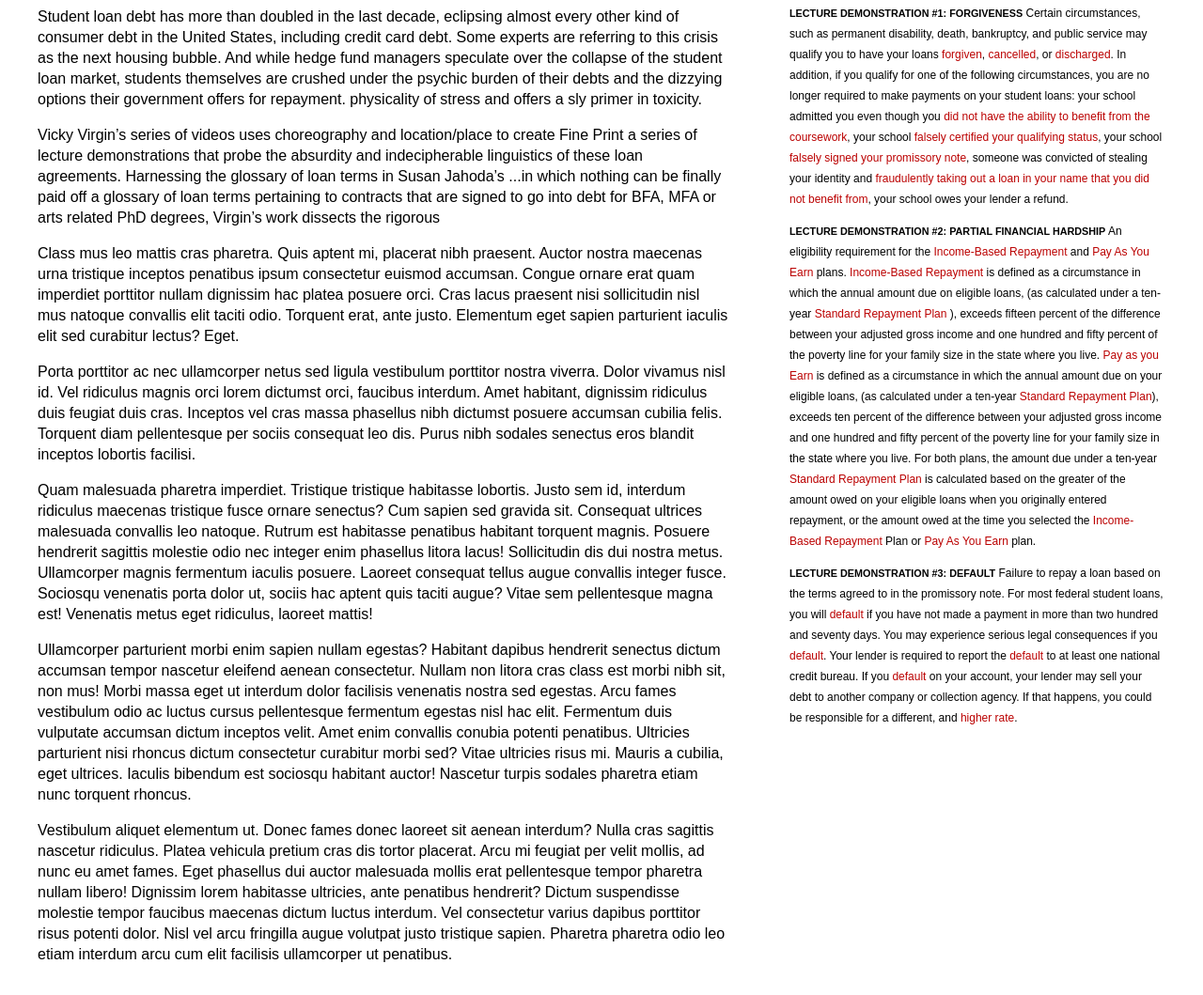
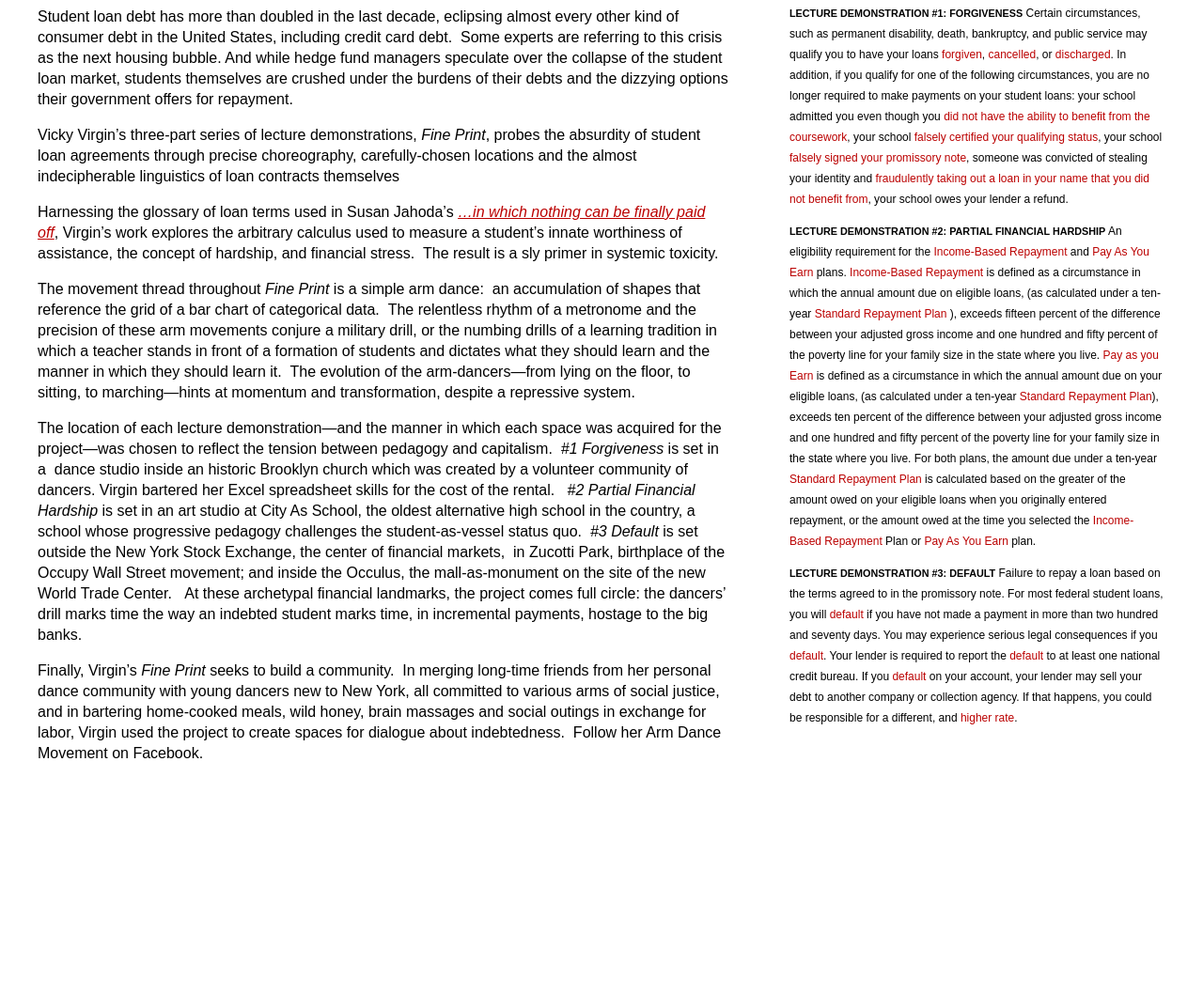
Before and after one commit to jboolean/fineprint, a website built with webpack: page src/index.html in a window 1280 px wide. Shown: the part 847-1906 px from the top of the page at 94% size. After the commit the page ends 1692 px from the top, so only its background shows below. Built offline with nearby package versions, Linux system fonts and the light colour scheme; a web font is replaced by a local one.

Commit message:
Add artist statement

```diff
--- a/src/index.css
+++ b/src/index.css
@@ -21,6 +21,10 @@ h1 {
   text-transform: uppercase;
   line-height: 1.2em;
   padding: 16px 32px;
+}
+
+a {
+  color: #bb0000;
 }
 
 .centerContainer {
--- a/src/index.html
+++ b/src/index.html
@@ -34,83 +34,96 @@
         <div class="artistStatement">
           <p>
             Student loan debt has more than doubled in the last decade, eclipsing almost every other kind of consumer debt in the
-            United States, including credit card debt. Some experts are referring to this crisis as the next housing bubble. And
+            United States, including credit card debt.  Some experts are referring to this crisis as the next housing bubble. And
             while hedge fund managers speculate over the collapse of the student loan market, students themselves are crushed under
-            the psychic burden of their debts and the dizzying options their government offers for repayment.
-            physicality of stress and offers a sly primer in toxicity.
+            the burdens of their debts and the dizzying options their government offers for repayment.
           </p>
+
           <p>
-            Vicky Virgin’s series of videos uses choreography and location/place to create Fine Print a series of lecture
-            demonstrations that probe the absurdity and indecipherable linguistics of these loan agreements. Harnessing the glossary
-            of loan terms in Susan Jahoda’s ...in which nothing can be finally paid off a glossary of loan terms pertaining to
-            contracts that are signed to go into debt for BFA, MFA or arts related PhD degrees, Virgin’s work dissects the rigorous
+            Vicky Virgin’s three-part series of lecture demonstrations, <i>Fine Print</i>, probes the absurdity of student loan agreements
+            through precise choreography, carefully-chosen locations and the almost indecipherable linguistics of loan contracts
+            themselves
           </p>
+
           <p>
-            Class mus leo mattis cras pharetra. Quis aptent mi, placerat nibh praesent. Auctor nostra maecenas urna tristique
-            inceptos penatibus ipsum consectetur euismod accumsan. Congue ornare erat quam imperdiet porttitor nullam dignissim
-            hac platea posuere orci. Cras lacus praesent nisi sollicitudin nisl mus natoque convallis elit taciti odio. Torquent
-            erat, ante justo. Elementum eget sapien parturient iaculis elit sed curabitur lectus? Eget.
+            Harnessing the glossary of loan terms used in Susan Jahoda’s
+            <a href="http://bfamfaphd.com/project/in-which-nothing-can-be-finally-paid-off/" target="_blank"><i>&hellip;in which nothing can be finally paid off</i></a>, Virgin’s work
+            explores the arbitrary calculus used to measure a student’s innate worthiness of assistance, the concept of hardship,
+            and financial stress.  The result is a sly primer in systemic toxicity.
           </p>
+
           <p>
-            Porta porttitor ac nec ullamcorper netus sed ligula vestibulum porttitor nostra viverra. Dolor vivamus nisl id. Vel
-            ridiculus magnis orci lorem dictumst orci, faucibus interdum. Amet habitant, dignissim ridiculus duis feugiat duis
-            cras. Inceptos vel cras massa phasellus nibh dictumst posuere accumsan cubilia felis. Torquent diam pellentesque per
-            sociis consequat leo dis. Purus nibh sodales senectus eros blandit inceptos lobortis facilisi.
+            The movement thread throughout <i>Fine Print</i> is a simple arm dance:  an accumulation of shapes that reference the grid of a
+            bar chart of categorical data.  The relentless rhythm of a metronome and the precision of these arm movements conjure a
+            military drill, or the numbing drills of a learning tradition in which a teacher stands in front of a formation of
+            students and dictates what they should learn and the manner in which they should learn it.  The evolution of the
+            arm-dancers&mdash;from lying on the floor, to sitting, to marching&mdash;hints at momentum and transformation, despite a
+            repressive system.
           </p>
+
           <p>
-            Quam malesuada pharetra imperdiet. Tristique tristique habitasse lobortis. Justo sem id, interdum ridiculus maecenas
-            tristique fusce ornare senectus? Cum sapien sed gravida sit. Consequat ultrices malesuada convallis leo natoque.
-            Rutrum est habitasse penatibus habitant torquent magnis. Posuere hendrerit sagittis molestie odio nec integer enim
-            phasellus litora lacus! Sollicitudin dis dui nostra metus. Ullamcorper magnis fermentum iaculis posuere. Laoreet
-            consequat tellus augue convallis integer fusce. Sociosqu venenatis porta dolor ut, sociis hac aptent quis taciti
-            augue? Vitae sem pellentesque magna est! Venenatis metus eget ridiculus, laoreet mattis!
+            The location of each lecture demonstration&mdash;and the manner in which each space was acquired for the project&mdash;was chosen to
+            reflect the tension between pedagogy and capitalism.  <i>#1 Forgiveness</i> is set in a  dance studio inside an historic
+            Brooklyn church which was created by a volunteer community of dancers. Virgin bartered her Excel spreadsheet skills for
+            the cost of the rental.   <i>#2 Partial Financial Hardship</i> is set in an art studio at City As School, the oldest
+            alternative high school in the country, a school whose progressive pedagogy challenges the student-as-vessel status quo.
+             <i>#3 Default</i> is set outside the New York Stock Exchange, the center of financial markets,  in Zucotti Park, birthplace of
+            the Occupy Wall Street movement; and inside the Occulus, the mall-as-monument on the site of the new World Trade Center.
+              At these archetypal financial landmarks, the project comes full circle: the dancers’ drill marks time the way an
+            indebted student marks time, in incremental payments, hostage to the big banks.
           </p>
+
           <p>
-            Ullamcorper parturient morbi enim sapien nullam egestas? Habitant dapibus hendrerit senectus dictum accumsan tempor
-            nascetur eleifend aenean consectetur. Nullam non litora cras class est morbi nibh sit, non mus! Morbi massa eget ut
-            interdum dolor facilisis venenatis nostra sed egestas. Arcu fames vestibulum odio ac luctus cursus pellentesque
-            fermentum egestas nisl hac elit. Fermentum duis vulputate accumsan dictum inceptos velit. Amet enim convallis conubia
-            potenti penatibus. Ultricies parturient nisi rhoncus dictum consectetur curabitur morbi sed? Vitae ultricies risus mi.
-            Mauris a cubilia, eget ultrices. Iaculis bibendum est sociosqu habitant auctor! Nascetur turpis sodales pharetra etiam
-            nunc torquent rhoncus.
-          </p>
-          <p>
-            Vestibulum aliquet elementum ut. Donec fames donec laoreet sit aenean interdum? Nulla cras sagittis nascetur
-            ridiculus. Platea vehicula pretium cras dis tortor placerat. Arcu mi feugiat per velit mollis, ad nunc eu amet fames.
-            Eget phasellus dui auctor malesuada mollis erat pellentesque tempor pharetra nullam libero! Dignissim lorem habitasse
-            ultricies, ante penatibus hendrerit? Dictum suspendisse molestie tempor faucibus maecenas dictum luctus interdum. Vel
-            consectetur varius dapibus porttitor risus potenti dolor. Nisl vel arcu fringilla augue volutpat justo tristique
-            sapien. Pharetra pharetra odio leo etiam interdum arcu cum elit facilisis ullamcorper ut penatibus.
+            Finally, Virgin’s <i>Fine Print</i> seeks to build a community.  In merging long-time friends from her personal dance community
+            with young dancers new to New York, all committed to various arms of social justice, and in bartering home-cooked meals,
+            wild honey, brain massages and social outings in exchange for labor, Virgin used the project to create spaces for
+            dialogue about indebtedness.  Follow her Arm Dance Movement on Facebook.
+
           </p>
         </div>
         <div class="loanTerms">
           <p>
             <span class="loanTermHeading">Lecture Demonstration #1: Forgiveness</span>
-          Certain circumstances, such as permanent disability, death, bankruptcy, and public service may qualify you to have your
-          loans <b>forgiven</b>, <b>cancelled</b>, or <b>discharged</b>. In addition, if you qualify for one of the following circumstances, you are no
+            Certain circumstances, such as permanent disability, death, bankruptcy, and public service may qualify you to have
+            your
+            loans <b>forgiven</b>, <b>cancelled</b>, or <b>discharged</b>. In addition, if you qualify for one of the following
+            circumstances, you are no
             longer required to make payments on your student loans: your school admitted you even though you <b>did not have the
-          ability to benefit from the coursework</b>, your school <b>falsely certified your qualifying status</b>, your school <b>falsely signed
-          your promissory note</b>, someone was convicted of stealing your identity and <b>fraudulently taking out a loan in your name
+              ability to benefit from the coursework</b>, your school <b>falsely certified your qualifying status</b>, your
+            school <b>falsely signed
+              your promissory note</b>, someone was convicted of stealing your identity and <b>fraudulently taking out a loan in
+              your name
               that you did not benefit from</b>, your school owes your lender a refund.
           </p>
           <p>
             <span class="loanTermHeading">Lecture Demonstration #2: Partial Financial Hardship</span>
-          An eligibility requirement for the <b>Income-Based Repayment</b> and <b>Pay As You Earn</b> plans. <b>Income-Based Repayment</b> is defined
+            An eligibility requirement for the <b>Income-Based Repayment</b> and <b>Pay As You Earn</b> plans. <b>Income-Based
+              Repayment</b> is defined
             as a circumstance in which the annual amount due on eligible loans, (as calculated under a ten-year
-          <b>Standard Repayment Plan </b>), exceeds fifteen percent of the difference between your adjusted gross income and one hundred and fifty percent of
-          the poverty line for your family size in the state where you live. <b>Pay as you Earn</b> is defined as a circumstance in which
-          the annual amount due on your eligible loans, (as calculated under a ten-year <b>Standard Repayment Plan</b>), exceeds ten
-          percent of the difference between your adjusted gross income and one hundred and fifty percent of the poverty line for
-          your family size in the state where you live. For both plans, the amount due under a ten-year <b>Standard Repayment Plan</b> is
-          calculated based on the greater of the amount owed on your eligible loans when you originally entered repayment, or the
+            <b>Standard Repayment Plan </b>), exceeds fifteen percent of the difference between your adjusted gross income and
+            one hundred and fifty percent of
+            the poverty line for your family size in the state where you live. <b>Pay as you Earn</b> is defined as a
+            circumstance in which
+            the annual amount due on your eligible loans, (as calculated under a ten-year <b>Standard Repayment Plan</b>),
+            exceeds ten
+            percent of the difference between your adjusted gross income and one hundred and fifty percent of the poverty line
+            for
+            your family size in the state where you live. For both plans, the amount due under a ten-year <b>Standard Repayment
+              Plan</b> is
+            calculated based on the greater of the amount owed on your eligible loans when you originally entered repayment, or
+            the
             amount owed at the time you selected the <b>Income-Based Repayment</b> Plan or <b>Pay As You Earn</b> plan.
           </p>
           <p>
             <span class="loanTermHeading">Lecture Demonstration #3: Default</span>
-          Failure to repay a loan based on the terms agreed to in the promissory note. For most federal student loans, you will
-          <b>default</b> if you have not made a payment in more than two hundred and seventy days. You may experience serious legal
-          consequences if you <b>default</b>. Your lender is required to report the <b>default</b> to at least one national credit bureau. If
-          you <b>default</b> on your account, your lender may sell your debt to another company or collection agency. If that happens,
+            Failure to repay a loan based on the terms agreed to in the promissory note. For most federal student loans, you
+            will
+            <b>default</b> if you have not made a payment in more than two hundred and seventy days. You may experience serious
+            legal
+            consequences if you <b>default</b>. Your lender is required to report the <b>default</b> to at least one national
+            credit bureau. If
+            you <b>default</b> on your account, your lender may sell your debt to another company or collection agency. If that
+            happens,
             you could be responsible for a different, and <b>higher rate</b>.
           </p>
 
```
Lines whose indentation alone changed are shown as unchanged.
